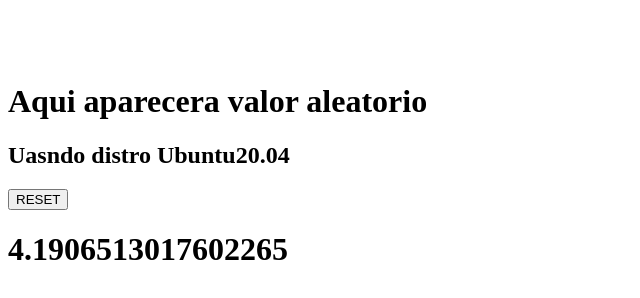
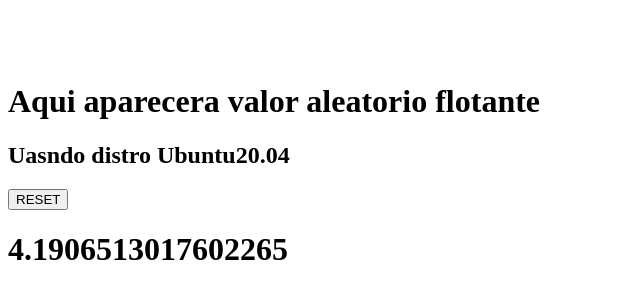
Before and after one commit to alex6158/proyectocursojs, a plain HTML site: page index.html in a window 1280 px wide. Shown: the whole page, without its empty margins (0-640 px from the left). Drawn offline with Linux system fonts and the light colour scheme.

Commit message:
cambio en h1

```diff
--- a/index.html
+++ b/index.html
@@ -11,7 +11,7 @@
     <br>
     <br>
 
-    <h1>Aqui aparecera valor aleatorio</h1>
+    <h1>Aqui aparecera valor aleatorio flotante</h1>
     <h2>Uasndo distro Ubuntu20.04</h2>
     <button id="reloader">RESET</button>
     <div id="content">
```
